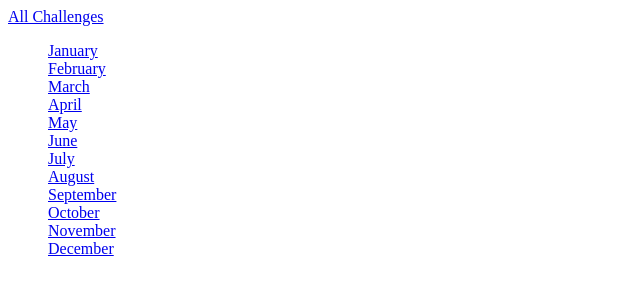
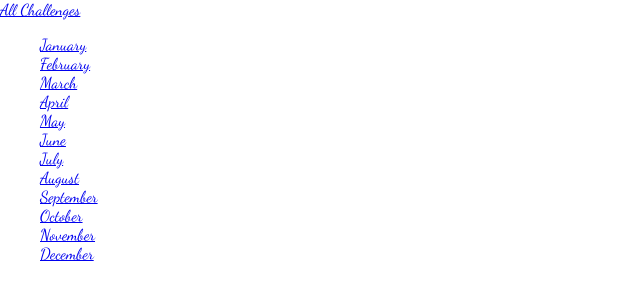
Before and after one commit to AlinaGay/learning_django_python, a Django app: page /challenge/ in a window 1280 px wide. Shown: the top 300 px of the page, without its empty margins (0-640 px from the left). Run offline with Django 4.2, Linux system fonts and the light colour scheme.

Commit message:
add global static files

```diff
--- a/my_page/my_page/settings.py
+++ b/my_page/my_page/settings.py
@@ -125,3 +125,7 @@ STATIC_URL = 'static/'
 # https://docs.djangoproject.com/en/4.2/ref/settings/#default-auto-field
 
 DEFAULT_AUTO_FIELD = 'django.db.models.BigAutoField'
+
+STATICFILES_DIRS = [
+  BASE_DIR / "static"
+]
--- /dev/null
+++ b/my_page/static/styles.css
@@ -0,0 +1,12 @@
+@import url('https://fonts.googleapis.com/css2?family=Dancing+Script&display=swap');
+
+html {
+  font-family: "Dancing Script", cursive;
+  font-optical-sizing: auto;
+  font-weight: 400;
+  font-style: normal;
+}
+
+body {
+  margin: 0;
+}
--- a/my_page/templates/base.html
+++ b/my_page/templates/base.html
@@ -1,11 +1,13 @@
+{% load static %}
+
 <!DOCTYPE html>
 <html lang="en">
 <head>
   <meta charset="UTF-8">
   <meta name="viewport" content="width=device-width, initial-scale=1.0">
   <title>{% block page_title %}My Challenges{% endblock %}</title>
-  {% block css_files %}
-  {% endblock %}
+  <link rel="stylesheet" href="{% static "styles.css" %}">
+  {% block css_files %}{% endblock %}
 </head>
 <body>
 
```
